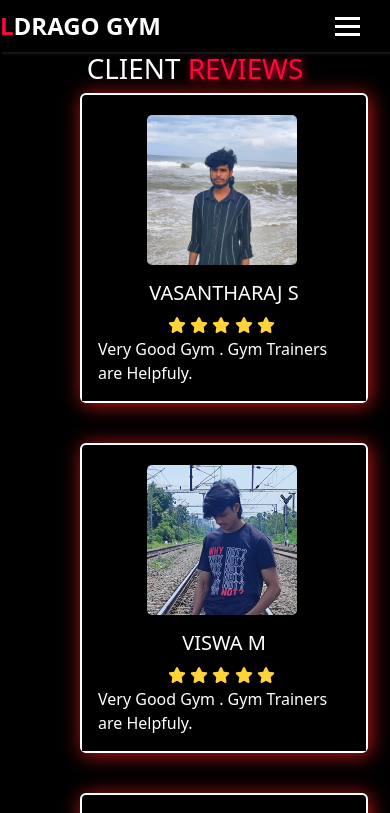
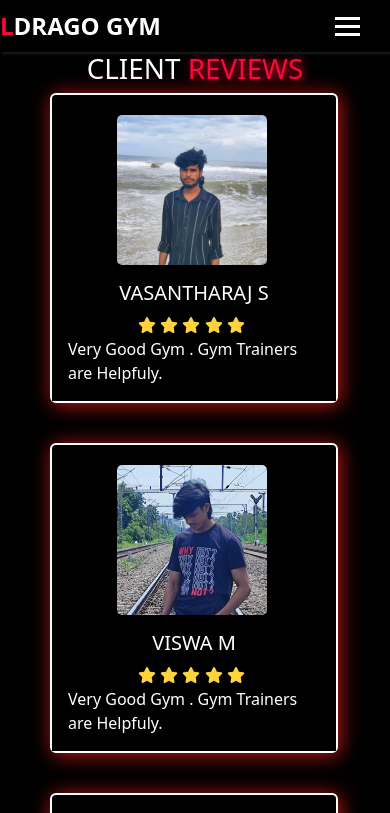
Before and after one commit to MESIYA05/Gym, a React (Create React App) app: page /Review in a window 390 px wide. Shown: the top 813 px of the page. Built offline with nearby package versions, Linux system fonts and the light colour scheme.

Commit message:
second commit

```diff
--- a/src/React/Services.css
+++ b/src/React/Services.css
@@ -49,6 +49,6 @@
 }
 @media (max-width: 500px) {
     .centr{
-     padding-left: 80px !important;
+     padding-left: 50px !important;
     }
 }
```
